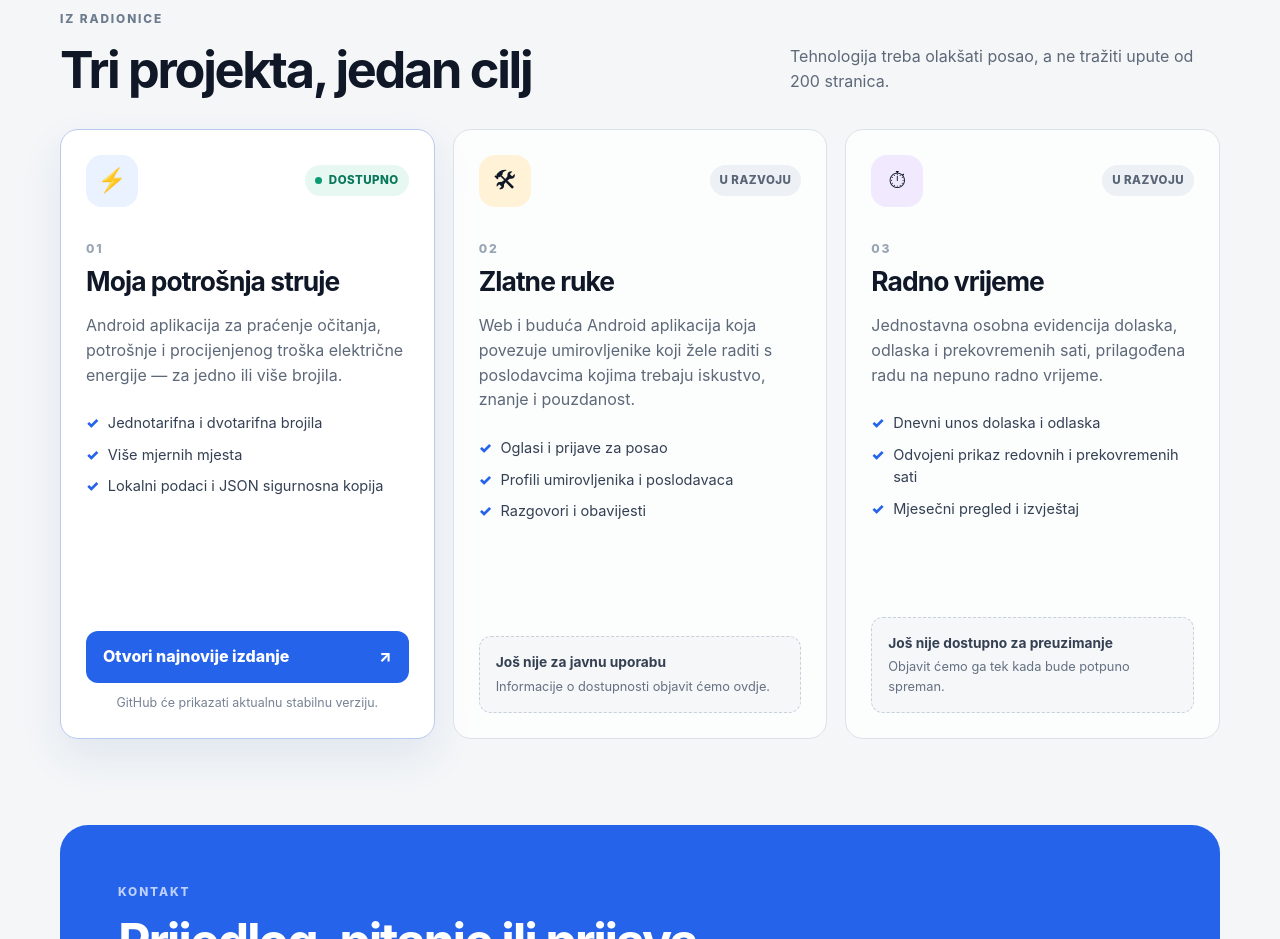
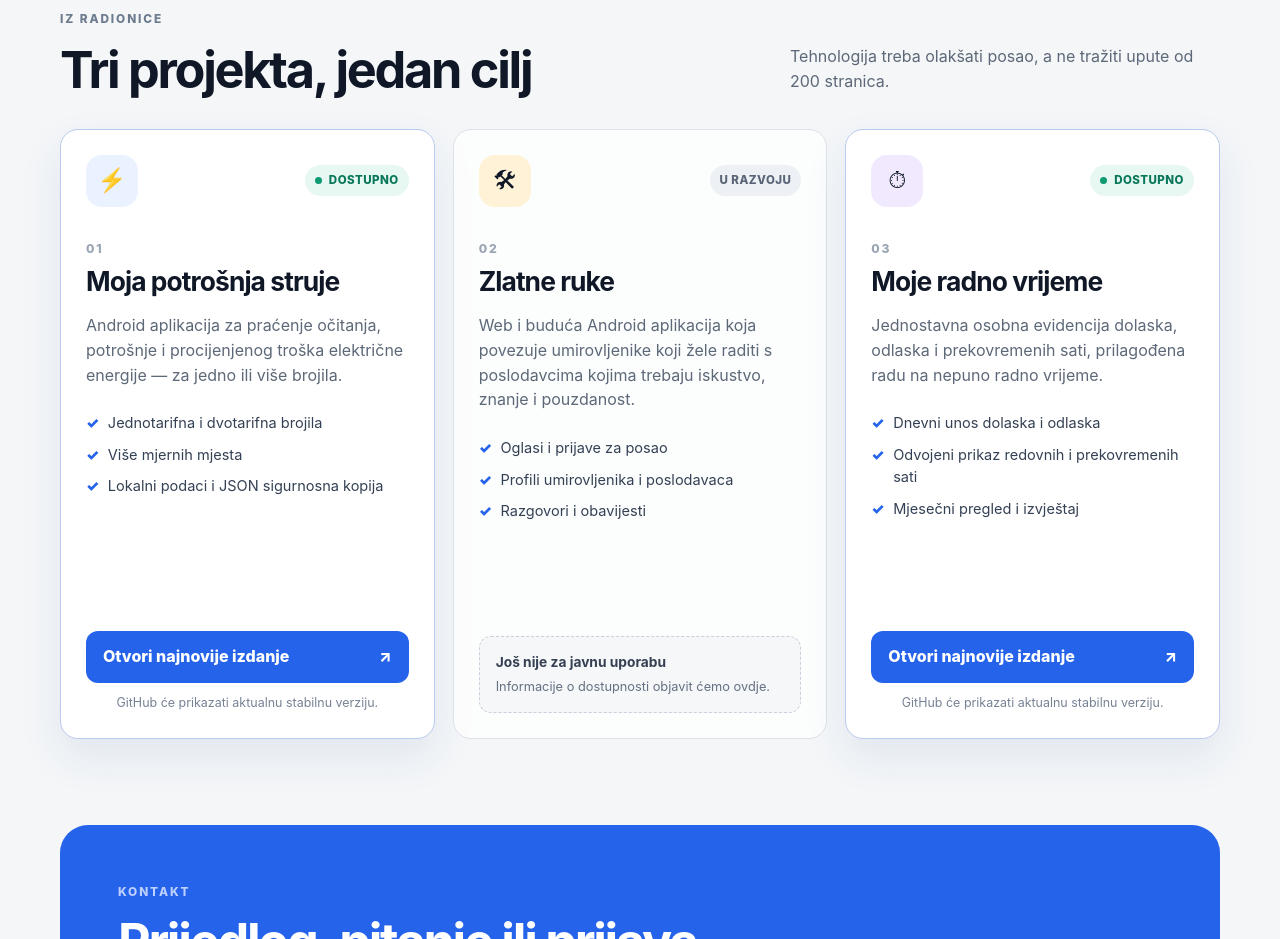
Before and after one commit to elviscankovic/moja-radionica, a website with bundled scripts: page index.html in a window 1280 px wide. Shown: the part 940-1879 px from the top of the page. Built offline with nearby package versions, Linux system fonts and the light colour scheme; no server answers.

Commit message:
Objavi aplikaciju Moje radno vrijeme

```diff
--- a/app.js
+++ b/app.js
@@ -1,20 +1,21 @@
 import {
-  RELEASE_API,
-  RELEASE_FALLBACK,
+  releaseUrls,
   latestApkFromRelease,
   formatFileSize,
   formatCroatianDate
 } from './release.js';
 
-const downloadButton = document.querySelector('#downloadButton');
-const downloadLabel = document.querySelector('#downloadLabel');
-const releaseMeta = document.querySelector('#releaseMeta');
-
 document.querySelector('#currentYear').textContent = new Date().getFullYear();
 
-async function loadLatestRelease() {
+async function loadLatestRelease(panel) {
+  const repository = panel.dataset.repository;
+  const downloadButton = panel.querySelector('[data-download-button]');
+  const downloadLabel = panel.querySelector('[data-download-label]');
+  const releaseMeta = panel.querySelector('[data-release-meta]');
+  const { api, fallback } = releaseUrls(repository);
+
   try {
-    const response = await fetch(RELEASE_API, {
+    const response = await fetch(api, {
       headers: { Accept: 'application/vnd.github+json' }
     });
 
@@ -29,10 +30,10 @@ async function loadLatestRelease() {
     const details = [formatFileSize(apk.size), formatCroatianDate(apk.publishedAt)].filter(Boolean);
     releaseMeta.textContent = details.length ? `Stabilno Android izdanje · ${details.join(' · ')}` : 'Stabilno Android izdanje · APK';
   } catch (error) {
-    downloadButton.href = RELEASE_FALLBACK;
+    downloadButton.href = fallback;
     downloadLabel.textContent = 'Otvori najnovije izdanje';
     releaseMeta.textContent = 'GitHub će prikazati aktualnu stabilnu verziju.';
   }
 }
 
-loadLatestRelease();
+document.querySelectorAll('.download-panel[data-repository]').forEach(loadLatestRelease);
--- a/index.html
+++ b/index.html
@@ -54,14 +54,14 @@
               <li>Lokalni podaci i JSON sigurnosna kopija</li>
             </ul>
           </div>
-          <div class="download-panel" id="downloadPanel" aria-live="polite">
-            <a class="button button--primary" id="downloadButton"
+          <div class="download-panel" data-repository="elviscankovic/moja-potrosnja-struje" aria-live="polite">
+            <a class="button button--primary" data-download-button
                href="https://github.com/elviscankovic/moja-potrosnja-struje/releases/latest"
                rel="noopener">
-              <span id="downloadLabel">Tražim najnoviju verziju…</span>
+              <span data-download-label>Tražim najnoviju verziju…</span>
               <span aria-hidden="true">↗</span>
             </a>
-            <p class="release-meta" id="releaseMeta">Stabilno Android izdanje · APK</p>
+            <p class="release-meta" data-release-meta>Stabilno Android izdanje · APK</p>
           </div>
         </article>
 
@@ -86,14 +86,14 @@
           </div>
         </article>
 
-        <article class="app-card">
+        <article class="app-card app-card--ready">
           <div class="card-topline">
             <span class="app-icon app-icon--violet" aria-hidden="true">⏱</span>
-            <span class="status status--building">U razvoju</span>
+            <span class="status status--ready"><span aria-hidden="true"></span> Dostupno</span>
           </div>
           <div class="card-copy">
             <p class="card-number">03</p>
-            <h3>Radno vrijeme</h3>
+            <h3>Moje radno vrijeme</h3>
             <p>Jednostavna osobna evidencija dolaska, odlaska i prekovremenih sati, prilagođena radu na nepuno radno vrijeme.</p>
             <ul class="feature-list" aria-label="Glavne mogućnosti">
               <li>Dnevni unos dolaska i odlaska</li>
@@ -101,9 +101,14 @@
               <li>Mjesečni pregled i izvještaj</li>
             </ul>
           </div>
-          <div class="coming-soon" role="note">
-            <strong>Još nije dostupno za preuzimanje</strong>
-            <span>Objavit ćemo ga tek kada bude potpuno spreman.</span>
+          <div class="download-panel" data-repository="elviscankovic/moje-radno-vrijeme" aria-live="polite">
+            <a class="button button--primary" data-download-button
+               href="https://github.com/elviscankovic/moje-radno-vrijeme/releases/latest"
+               rel="noopener">
+              <span data-download-label>Tražim najnoviju verziju…</span>
+              <span aria-hidden="true">↗</span>
+            </a>
+            <p class="release-meta" data-release-meta>Stabilno Android izdanje · APK</p>
           </div>
         </article>
       </div>
--- a/release.js
+++ b/release.js
@@ -1,5 +1,13 @@
-export const RELEASE_API = 'https://api.github.com/repos/elviscankovic/moja-potrosnja-struje/releases/latest';
-export const RELEASE_FALLBACK = 'https://github.com/elviscankovic/moja-potrosnja-struje/releases/latest';
+export function releaseUrls(repository) {
+  if (!/^[\w.-]+\/[\w.-]+$/.test(repository || '')) {
+    throw new Error('Naziv GitHub repozitorija nije valjan.');
+  }
+
+  return {
+    api: `https://api.github.com/repos/${repository}/releases/latest`,
+    fallback: `https://github.com/${repository}/releases/latest`
+  };
+}
 
 export function latestApkFromRelease(release) {
   if (!release || release.draft || release.prerelease) return null;
```
Also changed, not shown: test.mjs (+10 -3 lines), README.md.
